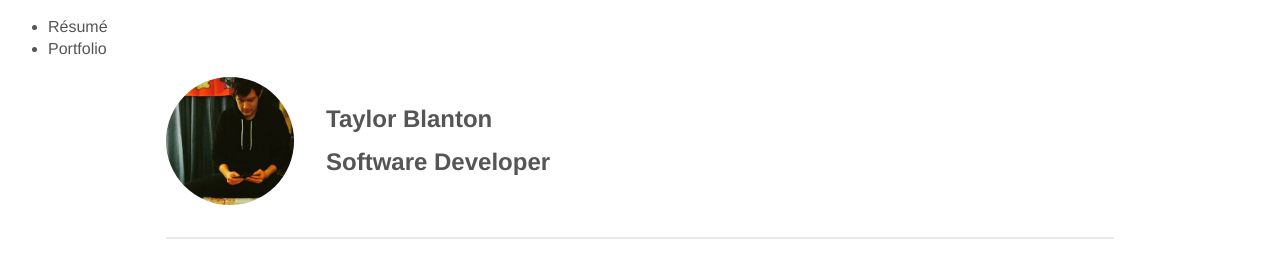
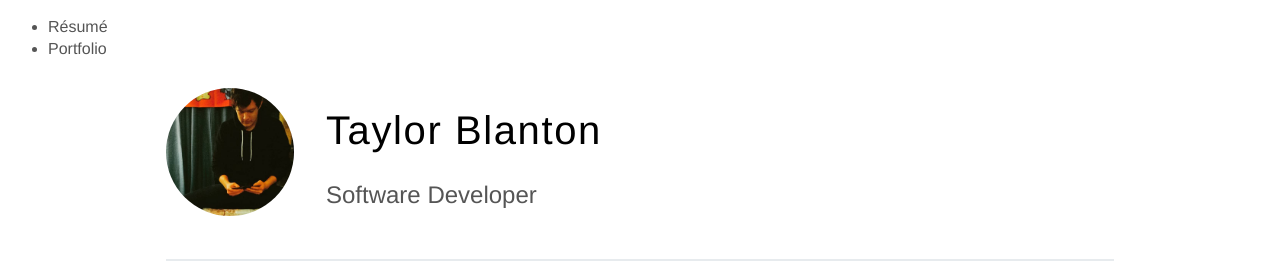
Before and after one commit to mtblanton/mtblanton.github.io, a plain HTML site: page index.html in a window 1280 px wide. Shown: the top 268 px of the page. Drawn offline with Linux system fonts and the light colour scheme; a script that the page names is missing.

Commit message:
Played with header fonts

```diff
--- a/Stylesheets/index.sass
+++ b/Stylesheets/index.sass
@@ -17,11 +17,23 @@ a
     margin-bottom: 2rem;
     border-bottom: 2px solid #e7ebee;
 
-.main__profile-pic
+.profile-card__profile-pic
     width: 8rem;
     border-radius: 8rem;
     display: block;
     margin-right: 2rem;
+
+.profile-card__name
+    font-size: 2.5rem;
+    line-height: 2.5rem;
+    letter-spacing: 0.1rem;
+    font-weight: 500;
+    color: black;
+
+.profile-card__subtitle
+    font-size: 1.5rem;
+    line-height: 1.5rem;
+    font-weight: 300;
 
 .main__content
     line-height: 2.5em;
--- a/index.html
+++ b/index.html
@@ -23,11 +23,11 @@
   <div class="centered-container">
     <section class="main__profile-card">
       <div class="profile-card__portrait">
-        <img src="./images/profilepic.jpg" alt="Taylor Blanton - Software Developer" class="main__profile-pic" title>
+        <img src="./images/profilepic.jpg" alt="Taylor Blanton - Software Developer" class="profile-card__profile-pic" title>
       </div>
       <div class="profile-card__details">
-        <h1>Taylor Blanton</h1>
-        <h2>Software Developer</h2>
+        <h1 class="profile-card__name">Taylor Blanton</h1>
+        <h2 class="profile-card__subtitle">Software Developer</h2>
       </div>
     </section>
 
```
Also changed, not shown: Stylesheets/index.css.
